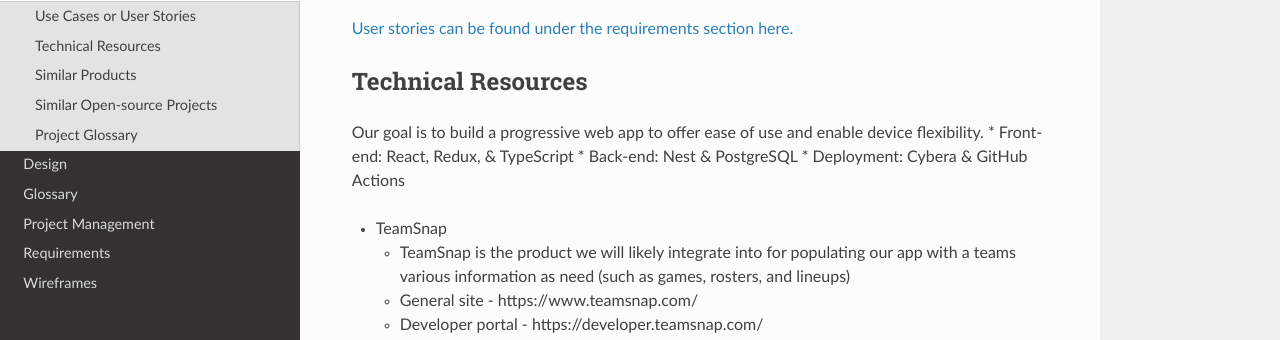
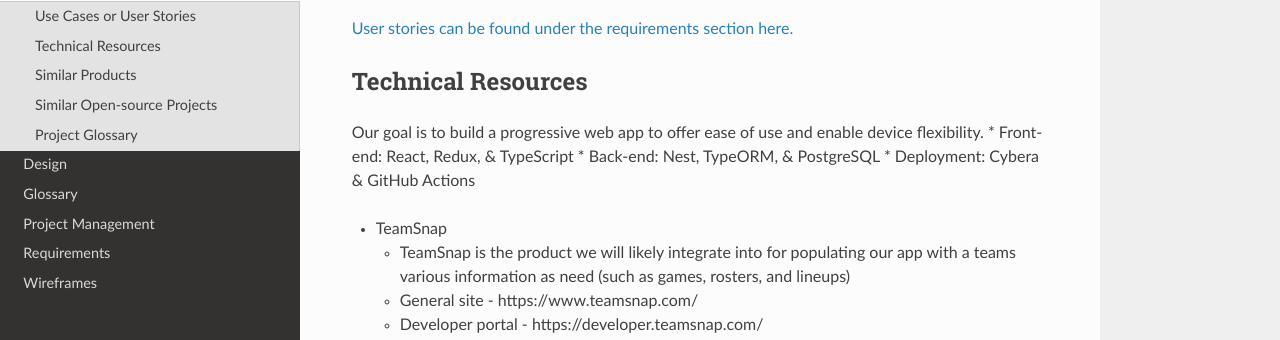
Before and after one commit to TaylorZowtuk/measure-what-matters, an MkDocs documentation site: the page built from docs/docs/index.md, in a window 1280 px wide and 900 px high, scrolled down 400 px. Shown: the part 135-475 px from the top of the window. Built offline with MkDocs 1.6.1, drawn with Linux system fonts in a browser that asks for light colours; nearby versions of some CDN libraries.

Commit message:
Add persistence framework to tech stack

```diff
--- a/docs/docs/index.md
+++ b/docs/docs/index.md
@@ -11,7 +11,7 @@
 ## Technical Resources
 Our goal is to build a progressive web app to offer ease of use and enable device flexibility.
 * Front-end: React, Redux, & TypeScript
-* Back-end: Nest & PostgreSQL
+* Back-end: Nest, TypeORM, & PostgreSQL
 * Deployment: Cybera & GitHub Actions
 
 * TeamSnap
```
